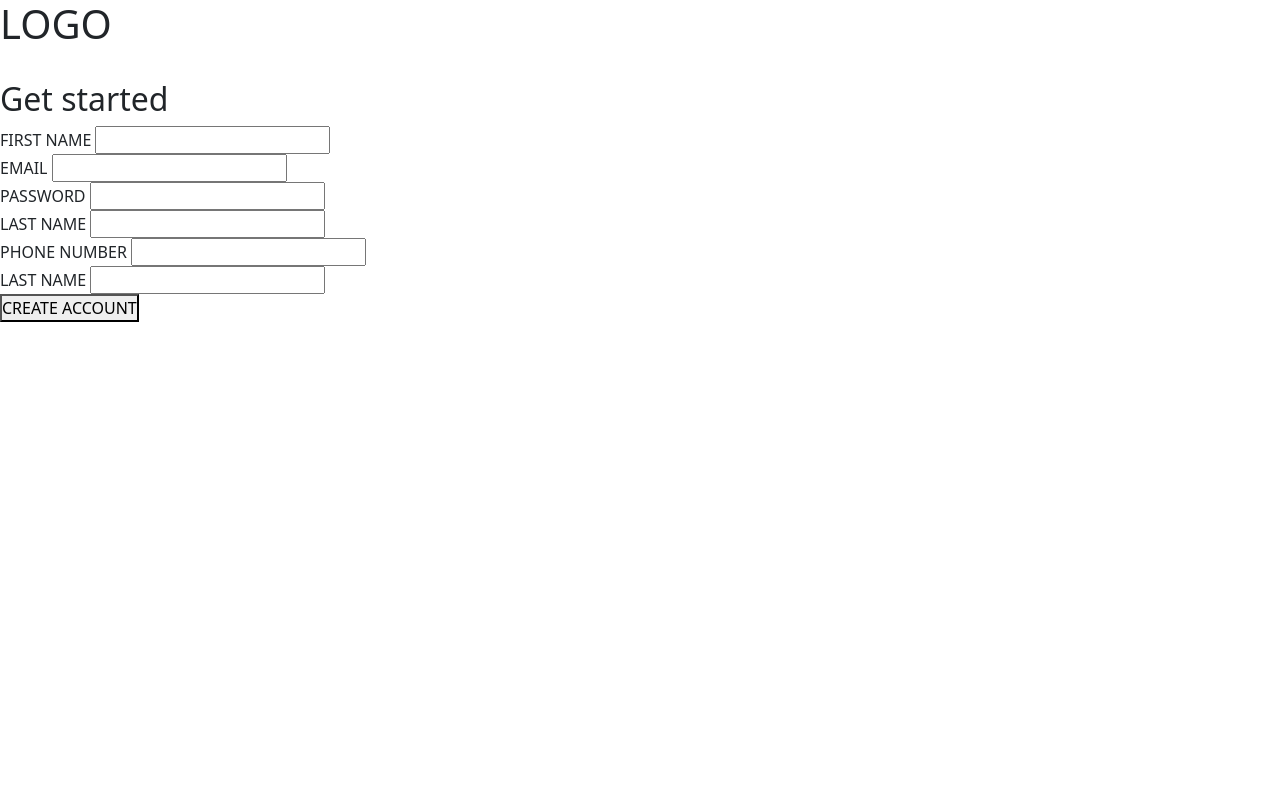
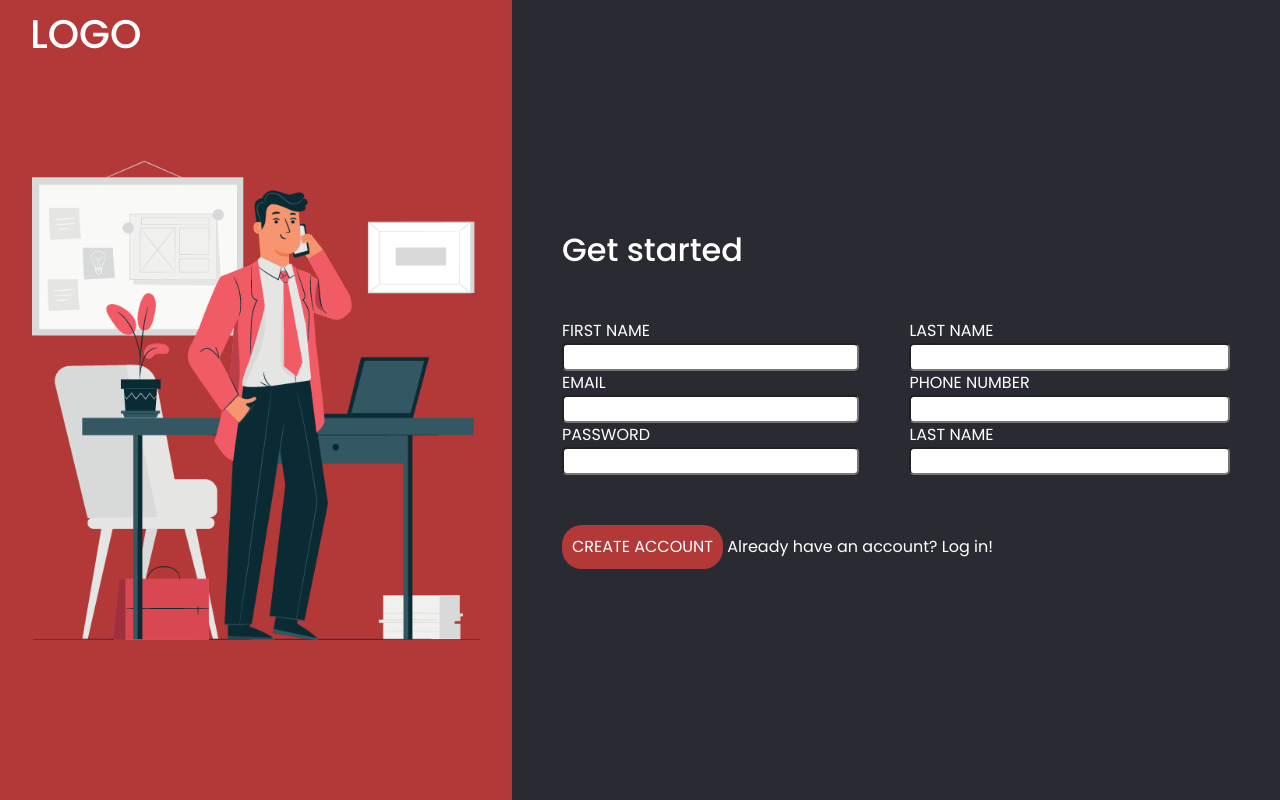
Before and after one commit to brexus/sign-up-form, a plain HTML site: page index.html in a window 1280 px wide. Drawn offline with nearby package versions, Linux system fonts and the light colour scheme.

Commit message:
add style

```diff
--- a/css/style.css
+++ b/css/style.css
@@ -1,4 +1,9 @@
 @import url('https://fonts.googleapis.com/css2?family=Poppins:wght@100;300;400;500;600;700;900&display=swap');
+
+:root {
+    --primary-color: rgb(179, 56, 56);
+    --secondary-color: rgb(42, 42, 51);
+}
 
 * {
     margin: 0;
@@ -6,5 +11,92 @@
 }
 
 body {
-    /* font-family: 'Poppins', sans-serif; */
+    font-family: 'Poppins', sans-serif;
+    color: white;
 }
+
+main {
+    display: flex;
+    flex-direction: row;
+    width: 100vw;
+    height: 100vh;
+}
+
+
+/* ================================================== */
+/* LEFT CONTAINER */
+
+#left-container {
+    background-color: var(--primary-color);
+    display: flex;
+    flex-direction: column;
+    align-items: center;
+    justify-content: center;
+    width: 40vw;
+}
+
+#img-left {
+    width: min(35vw, 500px);
+}
+
+
+/* ================================================== */
+/* RIGHT CONTAINER */
+
+#right-container {
+    background-color: var(--secondary-color);
+    width: 60vw;
+    height: 100vh;
+    display: flex;
+    flex-direction: column;
+    justify-content: center;
+    align-items: center;
+}
+
+#form-sign-up{
+    padding: 50px;
+}
+
+.form-row {
+    display: flex;
+    flex-direction: row;
+}
+
+.form-col {
+    margin-bottom: 50px;
+}
+
+.form-container > label, .form-container > input {
+    width: 100%;
+}
+
+.mb-50 {
+    margin-bottom: 50px;
+}
+
+.mr-25 {
+    margin-right: 25px;
+}
+
+.ml-25 {
+    margin-left: 25px;
+}
+
+.absolute {
+    position: absolute;
+    top: 10px;
+    left: 30px;
+}
+
+.btn {
+    background-color: var(--primary-color);
+    color: white;
+    border: 0;
+    border-radius: 20px;
+    padding: 10px;
+}
+
+input {
+    border-radius: 5px;
+    /* border: 2px solid var(--primary-color); */
+}
--- a/index.html
+++ b/index.html
@@ -9,19 +9,19 @@
     <link rel="stylesheet" href="css/style.css">
 </head>
 <body>
+<main>
 
-    <main>
     <div id="left-container">
-            <h1>LOGO</h1>
-            <img src="" alt="">
+        <h1 class="absolute">LOGO</h1>
+        <img src="img/3372215.png" alt="" id="img-left">
     </div>
 
     <div id="right-container">
-            <form action="">
-                <h2>Get started</h2>
+        <form action="" id="form-sign-up">
+            <h2 class="mb-50">Get started</h2>
 
             <div class="form-row">
-                    <div class="form-col">
+                <div class="form-col mr-25">
                     <div class="form-container">
                         <label for="f-name">FIRST NAME</label>
                         <input type="text" id="f-name">
@@ -38,7 +38,7 @@
                     </div>
                 </div>
 
-                    <div class="form-col">
+                <div class="form-col ml-25">
                     <div class="form-container">
                         <label for="l-name">LAST NAME</label>
                         <input type="text" id="l-name">
@@ -55,12 +55,13 @@
                     </div>
                 </div>
             </div>
-                <button type="submit">CREATE ACCOUNT</button>
+
+            <button type="submit" class="btn px-50">CREATE ACCOUNT</button>
+            Already have an account? Log in!
         </form>
     </div>
+
 </main>
-
-
 <script src="js/script.js"></script>
 </body>
 </html>
```
Lines whose indentation alone changed are shown as unchanged.
